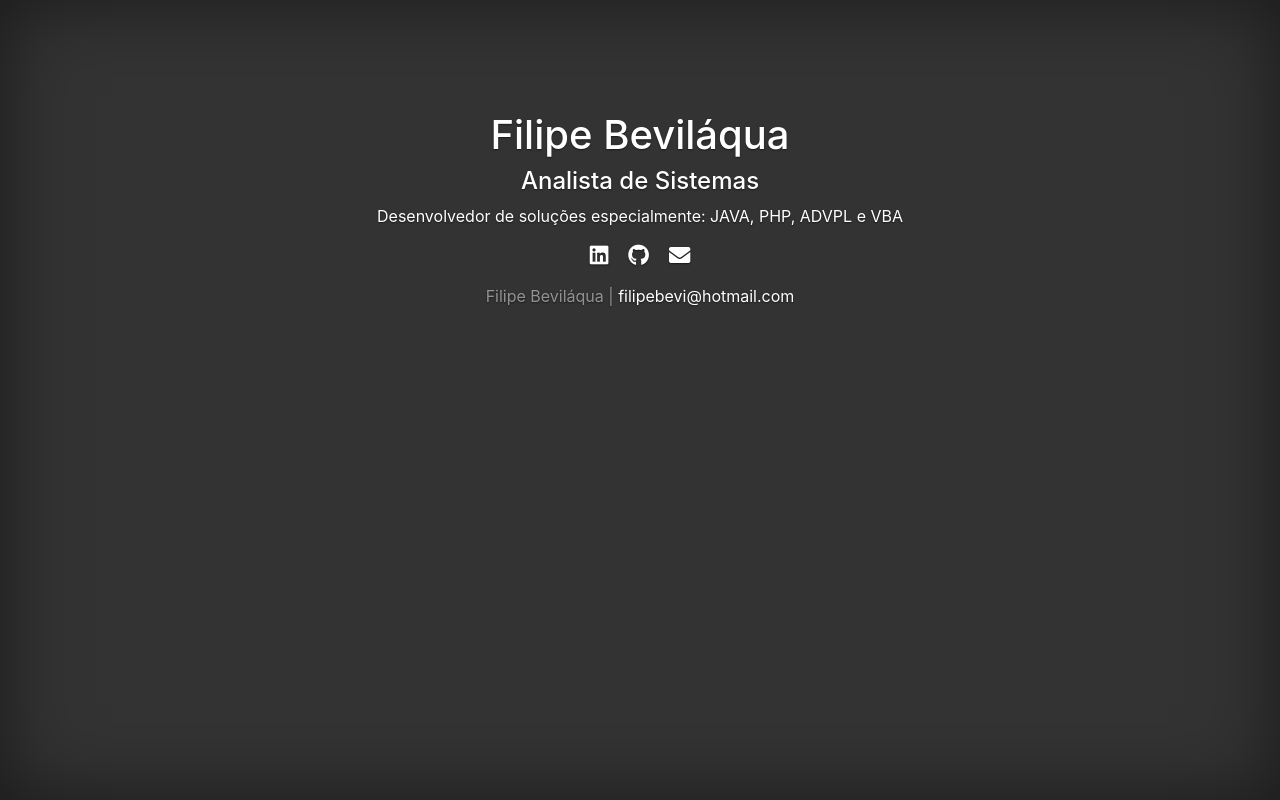
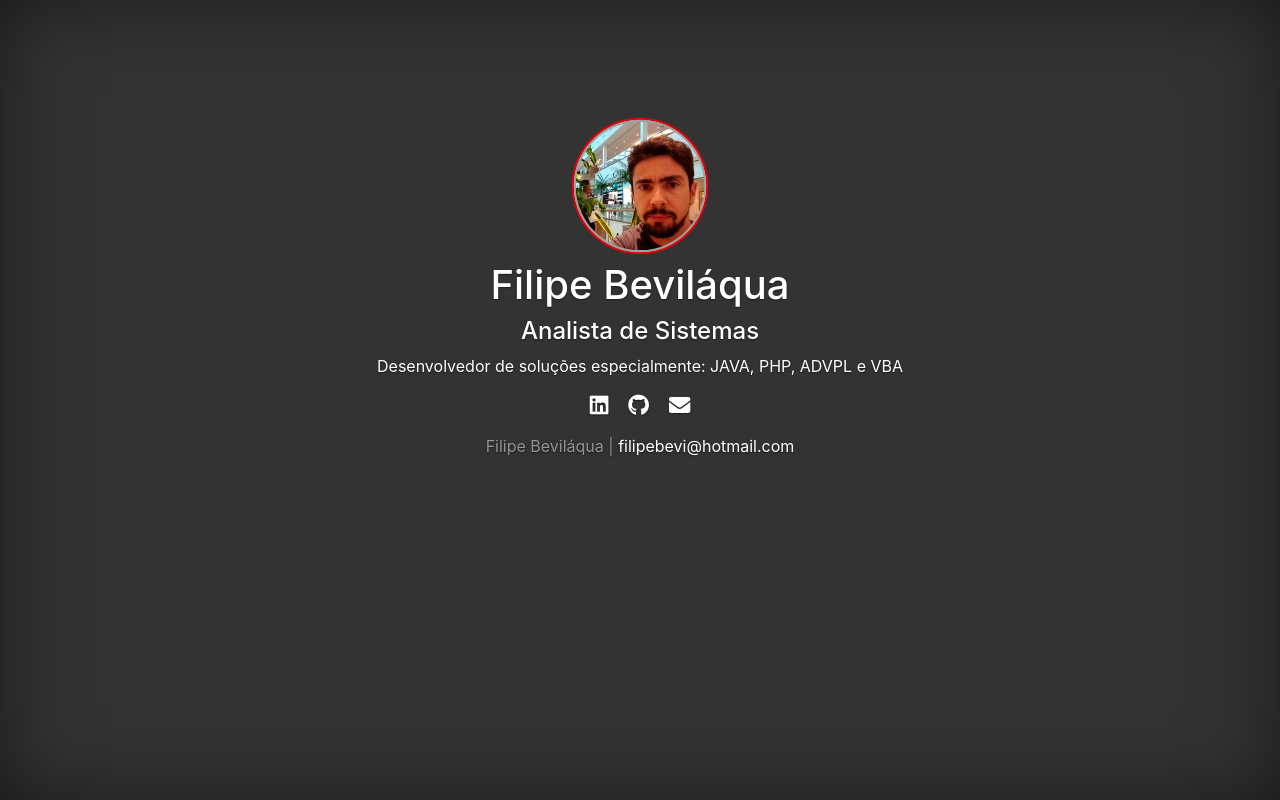
Before and after one commit to filipebevi/filipebevi.github.io, a plain HTML site: page index.html in a window 1280 px wide. Drawn offline with nearby package versions, Linux system fonts and the light colour scheme.

Commit message:
Commit Inicial!

```diff
--- a/index.html
+++ b/index.html
@@ -36,7 +36,7 @@
         <div class="container">
 
             <main style="margin-top: 10%"role="main" class="inner cover">
-
+                <img src="foto1.png" alt="" height="150px"/>
                     <h1>Filipe Beviláqua</h1>
                     <h4>Analista de Sistemas</h4>
 
```
Also changed, not shown: foto1.png (added).
